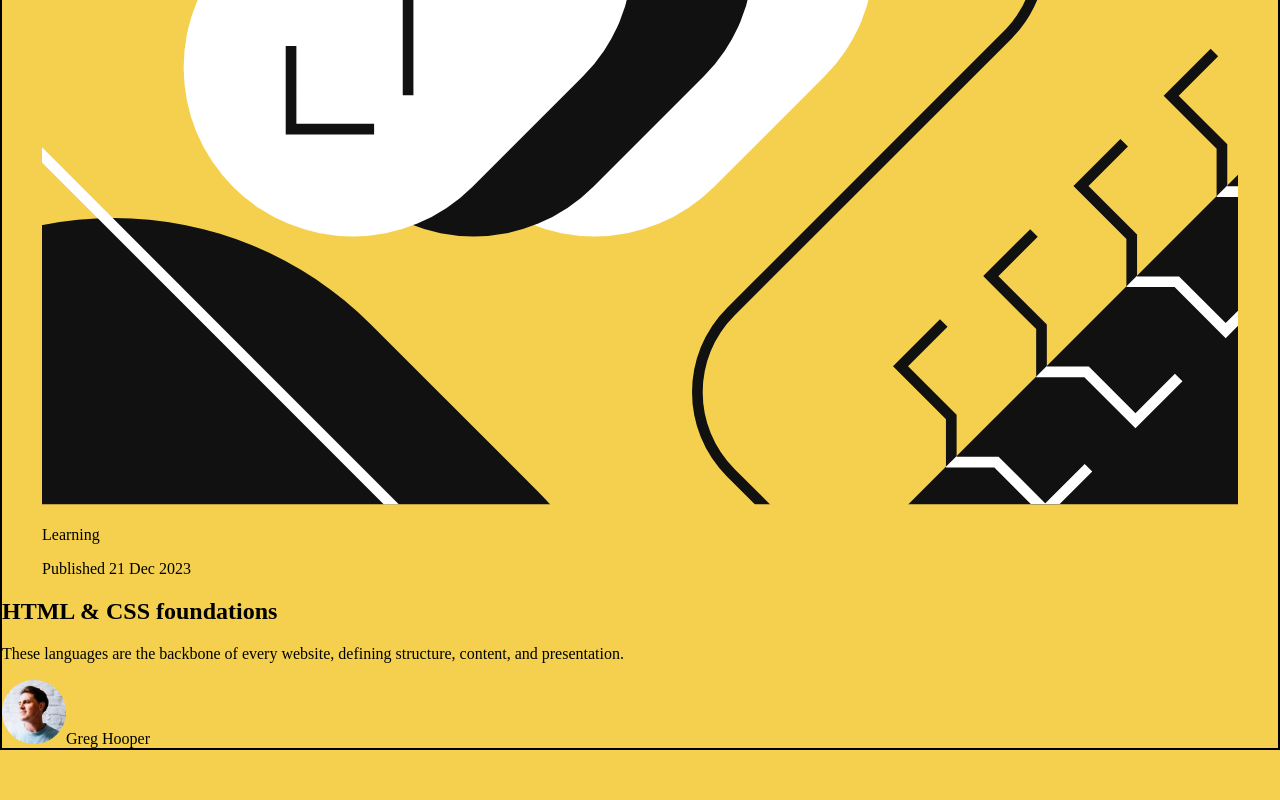
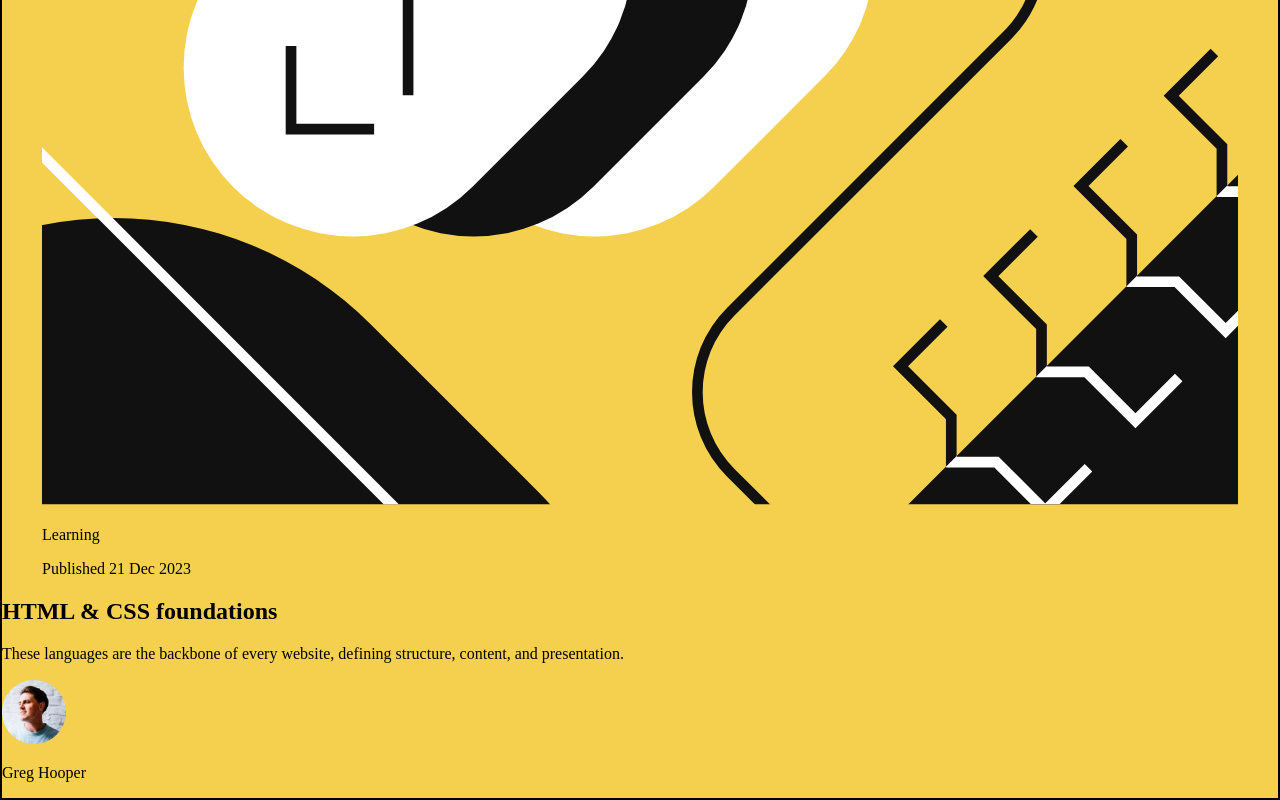
Before and after one commit to Gbw699/Blog-preview-card-frontend-mentor, an Angular app: page / in a window 1280 px wide. Shown: the part 227-1027 px from the top of the page. Before the commit the page ends 977 px from the top, so only its background shows below. Built offline with nearby package versions, Linux system fonts and the light colour scheme.

Commit message:
FEAT card template done

```diff
--- a/src/app/app.component.html
+++ b/src/app/app.component.html
@@ -1,24 +1,29 @@
 <article class="card-container">
   <header>
     <figure>
-      <img src="./illustration-article.svg" alt="ilustration article image" width="100%" height="auto"/>
-      <p>Learning</p>
+      <img
+        src="./illustration-article.svg"
+        alt="ilustration article image"
+        width="100%"
+        height="auto"
+      />
+      <p class="figure-tag">Learning</p>
       <figcaption>Published 21 Dec 2023</figcaption>
     </figure>
   </header>
 
   <main>
     <h1>HTML & CSS foundations</h1>
-    <p>
+    <p class="text">
       These languages are the backbone of every website, defining structure,
       content, and presentation.
     </p>
   </main>
 
   <footer>
-    <span class="user-img-container">
+    <div class="user-img-container">
       <img src="./image-avatar.webp" alt="Avatar image" />
-    </span>
-    <span>Greg Hooper</span>
+    </div>
+    <p class="user-name">Greg Hooper</p>
   </footer>
 </article>
```
